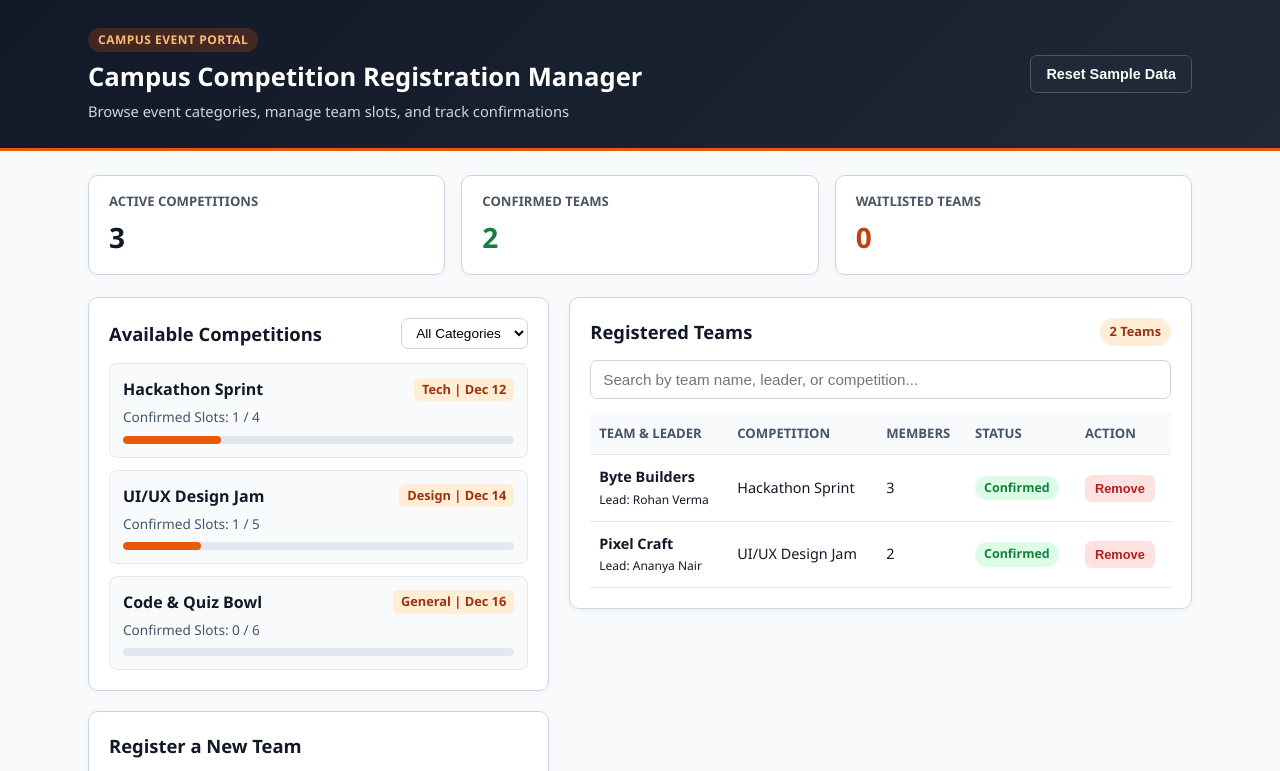
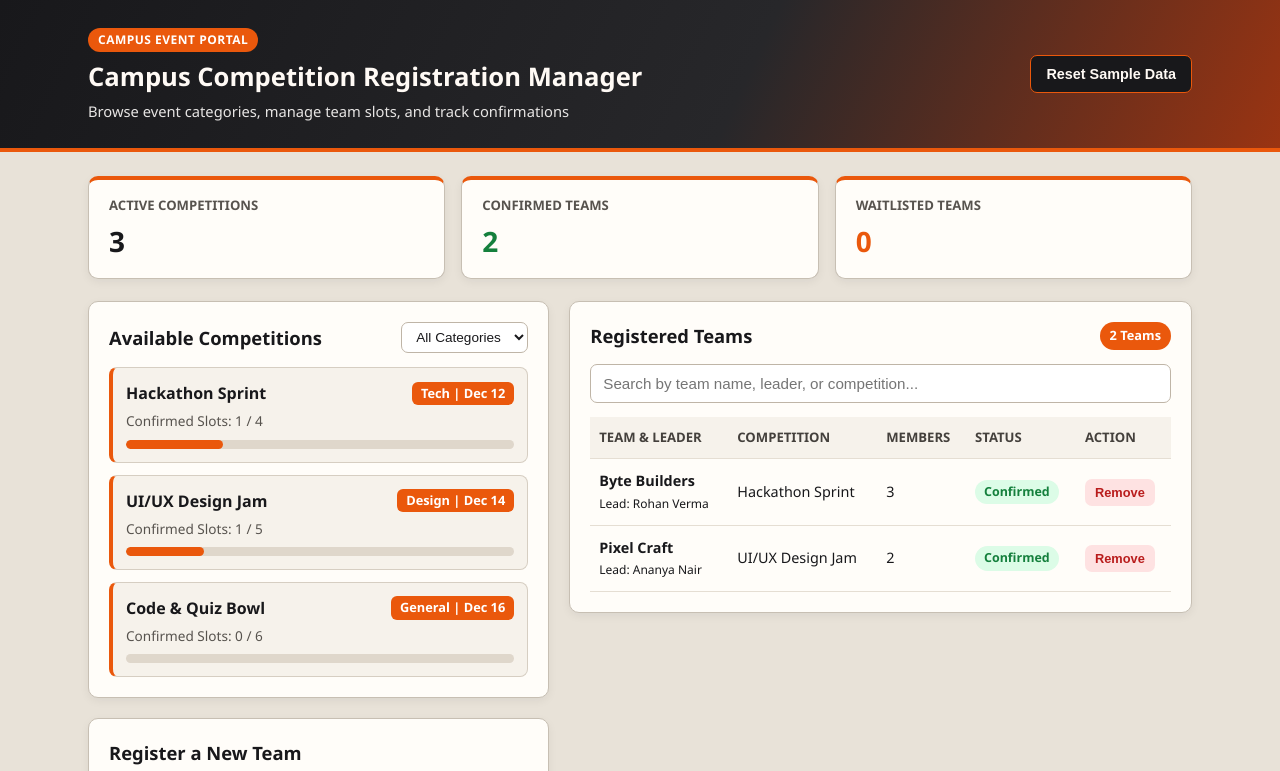
Before and after one commit to naveen-ajith/campus-competition-manager, a plain HTML site: page index.html in a window 1280 px wide. Shown: the top 771 px of the page. Drawn offline with Linux system fonts and the light colour scheme.

Commit message:
Update styles.css

```diff
--- a/styles.css
+++ b/styles.css
@@ -6,8 +6,8 @@
 
 body {
   font-family: "Segoe UI", Arial, sans-serif;
-  background-color: #f8fafc;
-  color: #111827;
+  background-color: #e8e2d8;
+  color: #18181b;
   line-height: 1.5;
 }
 
@@ -19,11 +19,11 @@ body {
 
 /* Header */
 .topbar {
-  background: linear-gradient(135deg, #111827 0%, #1f2937 100%);
-  color: #ffffff;
+  background: linear-gradient(115deg, #18181b 0%, #27272a 58%, #9a3412 100%);
+  color: #fffaf5;
   padding: 26px 0;
   margin-bottom: 24px;
-  border-bottom: 3px solid #ea580c;
+  border-bottom: 4px solid #ea580c;
 }
 
 .topbar-inner {
@@ -36,8 +36,8 @@ body {
 
 .pill {
   display: inline-block;
-  background-color: rgba(234, 88, 12, 0.22);
-  color: #fdba74;
+  background-color: #ea580c;
+  color: #ffffff;
   font-size: 0.75rem;
   font-weight: bold;
   padding: 3px 10px;
@@ -52,7 +52,7 @@ body {
 }
 
 .subtitle {
-  color: #d1d5db;
+  color: #e7e5e4;
   font-size: 0.92rem;
   margin-top: 4px;
 }
@@ -66,17 +66,18 @@ body {
 }
 
 .stat-card {
-  background-color: #ffffff;
-  border: 1px solid #cbd5e1;
+  background-color: #fffdf9;
+  border: 1px solid #c7bfb3;
+  border-top: 4px solid #ea580c;
   border-radius: 10px;
   padding: 16px 20px;
-  box-shadow: 0 2px 6px rgba(17, 24, 39, 0.04);
+  box-shadow: 0 3px 10px rgba(24, 24, 27, 0.06);
 }
 
 .stat-label {
   display: block;
   font-size: 0.82rem;
-  color: #4b5563;
+  color: #57534e;
   font-weight: bold;
   text-transform: uppercase;
 }
@@ -85,7 +86,7 @@ body {
   display: block;
   font-size: 1.75rem;
   margin-top: 4px;
-  color: #111827;
+  color: #18181b;
 }
 
 .text-green {
@@ -93,7 +94,7 @@ body {
 }
 
 .text-amber {
-  color: #c2410c;
+  color: #ea580c;
 }
 
 /* Main Grid & Cards */
@@ -112,17 +113,17 @@ body {
 }
 
 .card {
-  background-color: #ffffff;
-  border: 1px solid #cbd5e1;
+  background-color: #fffdf9;
+  border: 1px solid #c7bfb3;
   border-radius: 10px;
   padding: 20px;
-  box-shadow: 0 2px 6px rgba(17, 24, 39, 0.04);
+  box-shadow: 0 3px 10px rgba(24, 24, 27, 0.06);
 }
 
 .card h2 {
   font-size: 1.15rem;
   margin-bottom: 14px;
-  color: #111827;
+  color: #18181b;
 }
 
 .section-header {
@@ -146,10 +147,11 @@ body {
 }
 
 .event-item {
-  border: 1px solid #e2e8f0;
+  border: 1px solid #d6cec2;
+  border-left: 4px solid #ea580c;
   border-radius: 8px;
   padding: 13px;
-  background-color: #f8fafc;
+  background-color: #f6f2eb;
 }
 
 .event-top {
@@ -162,27 +164,28 @@ body {
 .event-title {
   font-weight: bold;
   font-size: 1rem;
+  color: #18181b;
 }
 
 .event-date {
   font-size: 0.8rem;
-  background-color: #ffedd5;
-  color: #9a3412;
-  padding: 2px 8px;
+  background-color: #ea580c;
+  color: #ffffff;
+  padding: 2px 9px;
   border-radius: 6px;
   font-weight: bold;
 }
 
 .event-meta {
   font-size: 0.85rem;
-  color: #475569;
+  color: #57534e;
   margin-top: 6px;
 }
 
 .progress-track {
   width: 100%;
-  height: 8px;
-  background-color: #e2e8f0;
+  height: 9px;
+  background-color: #dfd7cb;
   border-radius: 999px;
   overflow: hidden;
   margin-top: 8px;
@@ -214,17 +217,18 @@ body {
 label {
   font-size: 0.88rem;
   font-weight: bold;
-  color: #374151;
+  color: #292524;
 }
 
 input,
 select {
   width: 100%;
   padding: 10px 12px;
-  border: 1px solid #cbd5e1;
+  border: 1px solid #bfb5a7;
   border-radius: 7px;
   font-size: 0.95rem;
   background-color: #ffffff;
+  color: #18181b;
 }
 
 .mini-select {
@@ -237,6 +241,7 @@ input:focus,
 select:focus {
   outline: none;
   border-color: #ea580c;
+  box-shadow: 0 0 0 2px rgba(234, 88, 12, 0.2);
 }
 
 .search-bar {
@@ -263,13 +268,13 @@ select:focus {
 }
 
 .btn-secondary {
-  background-color: #1f2937;
-  color: #ffffff;
-  border: 1px solid #4b5563;
+  background-color: #18181b;
+  color: #fffaf5;
+  border: 1px solid #ea580c;
 }
 
 .btn-secondary:hover {
-  background-color: #374151;
+  background-color: #27272a;
 }
 
 .btn-danger {
@@ -304,8 +309,8 @@ select:focus {
 }
 
 .badge {
-  background-color: #ffedd5;
-  color: #9a3412;
+  background-color: #ea580c;
+  color: #ffffff;
   padding: 4px 10px;
   border-radius: 999px;
   font-size: 0.8rem;
@@ -344,13 +349,13 @@ th,
 td {
   text-align: left;
   padding: 11px 9px;
-  border-bottom: 1px solid #e2e8f0;
+  border-bottom: 1px solid #e5ded3;
   font-size: 0.9rem;
 }
 
 th {
-  background-color: #f8fafc;
-  color: #475569;
+  background-color: #f6f2eb;
+  color: #44403c;
   font-size: 0.82rem;
   text-transform: uppercase;
 }
```
